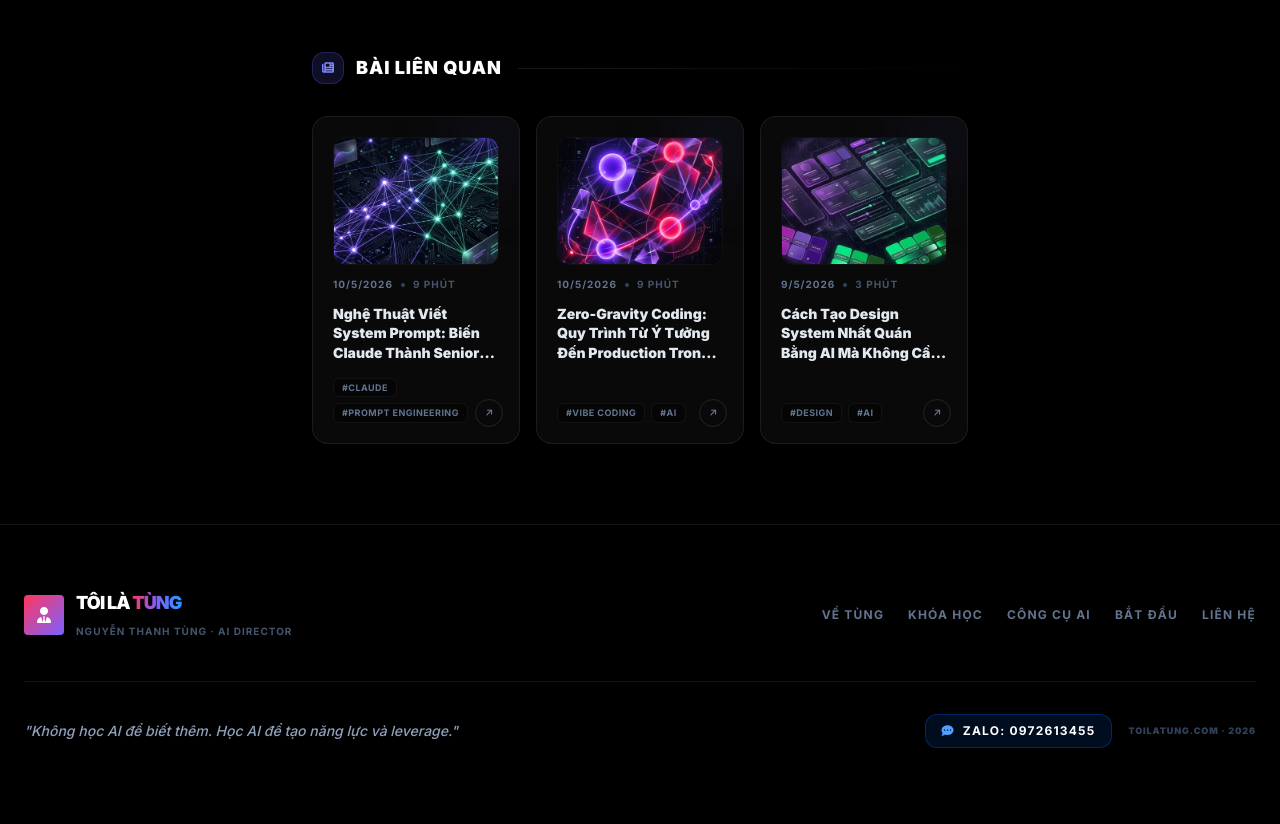
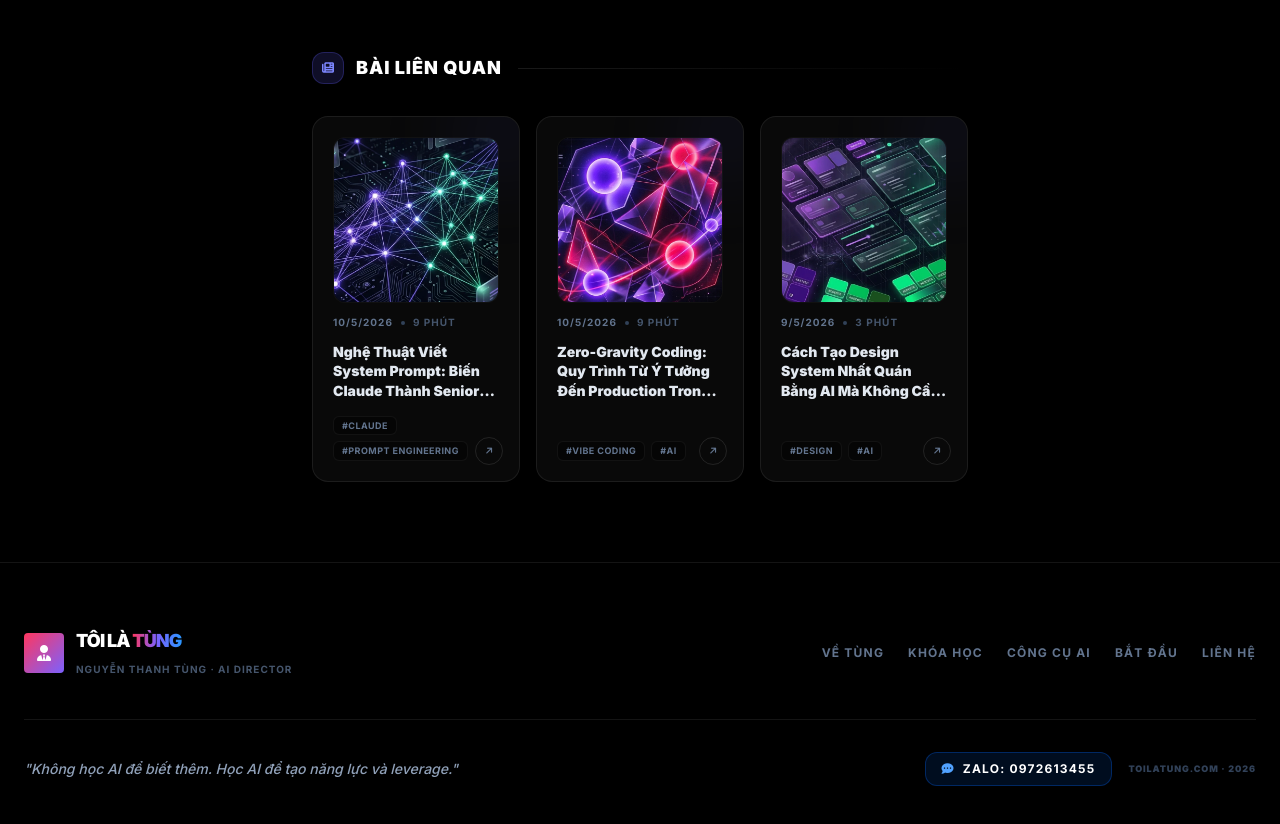
Before and after one commit to tvt-ai-max/toilatung, a Next.js app: page /blog/5-sai-lam-khien-ai-sinh-code-rac-cach-khac-phuc in a window 1280 px wide. Shown: the part 4980-5804 px from the top of the page. Built offline with nearby package versions, Linux system fonts and the light colour scheme; no server answers.

Commit message:
fix(ui): chuyen doi ty le thumbnail blog sang 1:1 square

```diff
--- a/src/app/blog/page.tsx
+++ b/src/app/blog/page.tsx
@@ -115,13 +115,13 @@ export default async function BlogIndex({ searchParams }: BlogIndexProps) {
                   <div className="flex flex-col md:flex-row gap-6 relative z-10">
                     {/* Cover image */}
                     {post.coverImage && (
-                      <div className="w-full md:w-52 h-32 md:h-auto flex-shrink-0 rounded-2xl overflow-hidden border border-white/5 bg-black/50">
+                      <div className="w-full md:w-52 aspect-square flex-shrink-0 rounded-2xl overflow-hidden border border-white/5 bg-black/50">
                         {/* eslint-disable-next-line @next/next/no-img-element */}
                         <img
                           src={post.coverImage}
                           alt={post.title}
-                          width={1200}
-                          height={630}
+                          width={800}
+                          height={800}
                           className="w-full h-full object-cover transition-transform duration-500 group-hover:scale-105"
                           loading="lazy"
                         />
--- a/src/components/blog/RelatedPosts.tsx
+++ b/src/components/blog/RelatedPosts.tsx
@@ -36,13 +36,13 @@ export default function RelatedPosts({ posts }: RelatedPostsProps) {
 
             {/* Cover thumbnail */}
             {post.coverImage && (
-              <div className="w-full h-32 rounded-xl overflow-hidden border border-white/5 bg-black/50 flex-shrink-0">
+              <div className="w-full aspect-square rounded-xl overflow-hidden border border-white/5 bg-black/50 flex-shrink-0">
                 {/* eslint-disable-next-line @next/next/no-img-element */}
                 <img
                   src={post.coverImage}
                   alt={post.title}
-                  width={400}
-                  height={210}
+                  width={800}
+                  height={800}
                   className="w-full h-full object-cover transition-transform duration-500 group-hover:scale-105"
                   loading="lazy"
                 />
```
